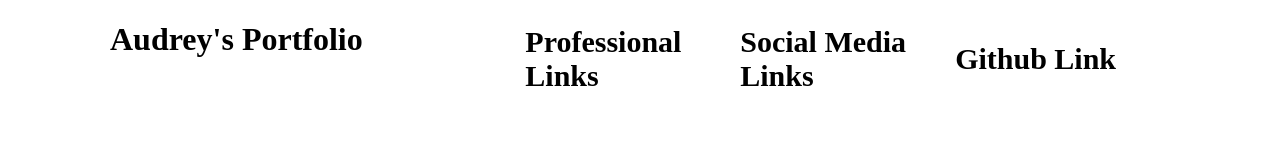
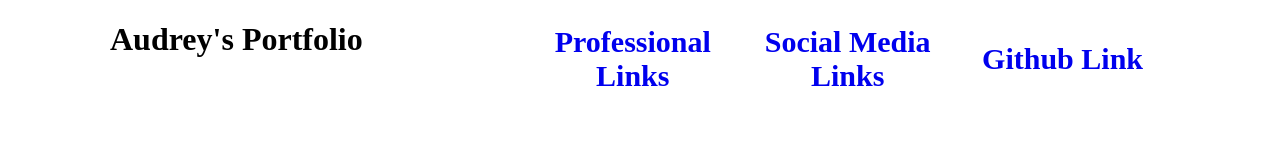
Before and after one commit to audreytan1127/personal-practice, a plain HTML site: page portfolio/portfolio.html in a window 1280 px wide. Drawn offline with Linux system fonts and the light colour scheme.

Commit message:
added comments for clarity in html, added css for color scheme and aligned links

```diff
--- a/portfolio/css/portfolio.css
+++ b/portfolio/css/portfolio.css
@@ -1,11 +1,26 @@
+:root{
+    --prime: #cdffcd;
+    --second: #ffc2e4;
+    --third: #ffc68e;
+    --fourth: #d6a4ff;
+    --fifth: #ff7878;
+    --sixth: white;
+}
+.navbar {
+    width: 100%;
+    height: 400px;
+
+}
 .nav-options{
     flex-direction: row;
 }
 .links {
     width: 20%;
     font-size: 20px;
+    display: flex;
+    text-align: center;
+    text-decoration: none;
 }
-.navbar {
-    width: 100%;
-    height: 400px;
+.link{
+    text-decoration: none;
 }
--- a/portfolio/portfolio.html
+++ b/portfolio/portfolio.html
@@ -12,24 +12,38 @@
 </head>
 
 <body class="page-wrapper">
+<!--Start of navbar-->
 <header class="container navbar">
-    <div class="row">
+<!--    Start of header options-->
+    <div class="row nav-row">
+<!--        start of logo-->
         <div class="column logo">
             <h1>Audrey's Portfolio</h1>
         </div>
+<!--        End of logo-->
+
+<!--        start of nav-options container-->
         <div class="container nav-options">
         <div class="column links professional">
-            <h2>Professional Links</h2>
+            <h2><a class="link" href="https://www.linkedin.com/in/audrey-tan1127/" target="_blank">
+            Professional Links
+            </a></h2>
         </div>
         <div class="column links social">
-            <h2>Social Media Links</h2>
+            <h2><a class="link" href="https://linktr.ee/first.generasian" target="_blank">
+                Social Media Links</a></h2>
         </div>
         <div class="column links pic-github">
-            <h2>Github Link</h2>
+            <h2><a class="link" href="https://github.com/audreytan1127" target="_blank">
+                Github Link
+            </a></h2>
         </div>
         </div>
+<!--        End of nav-options container-->
     </div>
+<!--    End of header options-->
 </header>
+<!--End of navbar-->
 
 <script src="js/portfolio.js"></script>
 </body>
```
